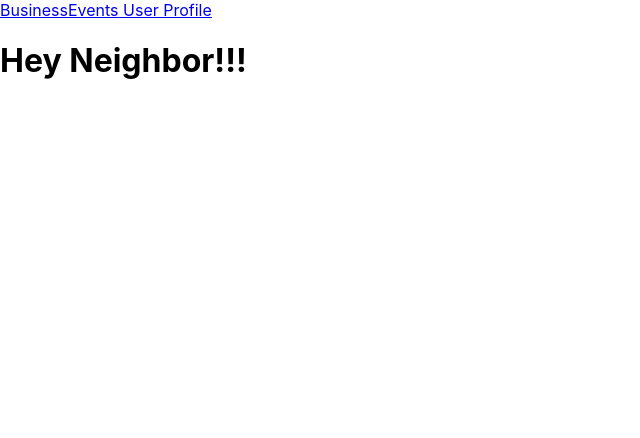
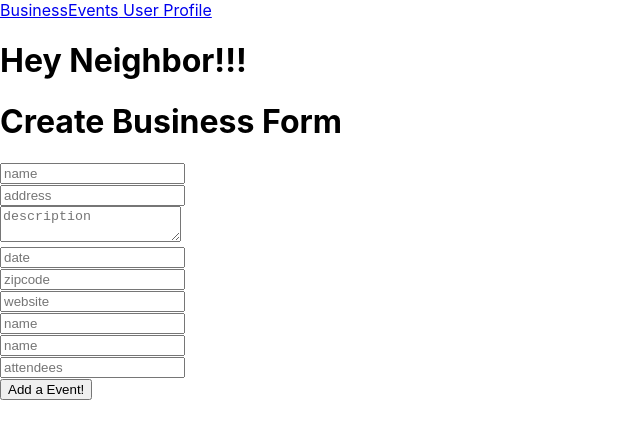
Before and after one commit to andrewliu1988/Hey-Neigbor, a React (Create React App) app in the folder client/: page /create_event in a window 1280 px wide. Shown: the top 438 px of the page, without its empty margins (0-640 px from the left). Built offline with nearby package versions, Linux system fonts and the light colour scheme.

Commit message:
create event form

```diff
--- a/client/src/App.js
+++ b/client/src/App.js
@@ -7,6 +7,7 @@ import BusinessDetails from './components/BusinessDetails'
 import EventDetails from './components/EventDetails'
 import UserProfile from './pages/UserProfile'
 import CreateBusinessForm from './components/CreateBusinessForm'
+import CreateEventForm from './components/CreateEventForm'
 
 function App() {
   return (
@@ -25,6 +26,7 @@ function App() {
           <Route exact path="/event_details/:id" component={EventDetails} />
           <Route exact path="/user_profile/:id" component={UserProfile} />
           <Route exact path="/create_business" component={CreateBusinessForm} />
+          <Route exact path="/create_event" component={CreateEventForm} />
         </Switch>
       </main>
     </div>
--- a/client/src/components/CreateEventForm.jsx
+++ b/client/src/components/CreateEventForm.jsx
@@ -0,0 +1,101 @@
+import React, {useEffect} from 'react'
+import {connect} from 'react-redux'
+import {CreateNewEvent, UploadEvent} from '../store/actions/UserAction'
+
+const mapStateToProps =({userState}) => {
+  return{userState}
+}
+
+const mapDispatchToProps = (dispatch) => {
+  return {
+    setCreateEvent: (formName, formValue) => dispatch(CreateNewEvent(formName, formValue)),
+    setUploadEvent: (formData) => dispatch(UploadEvent(formData))
+  }
+}
+
+const CreateEventForm = (props) => {
+
+  const handleChange=(e) => {
+    props.setCreateEvent(e.target.name, e.target.value)
+  }
+  return (
+    <div>
+      <h1>Create Business Form</h1>
+      <form>
+        <input
+            type='hidden'
+            name='user_id'
+            value = {props.userState.user_id}
+        />
+        <input
+            name="name"
+            placeholder="name"
+            value = {props.userState.name}
+            onChange={handleChange}
+            className="input-feild"/>
+            <br/>
+        <input
+            name="address"
+            placeholder="address"
+            value = {props.userState.address}
+            onChange={handleChange}
+            className="input-feild"/>
+            <br/>
+        <textarea
+            name="description"
+            placeholder="description"
+            value = {props.userState.description}
+            onChange={handleChange}
+            className="input-feild"/>
+            <br/>
+        <input
+            name="date"
+            placeholder="date"
+            value = {props.userState.date}
+            onChange={handleChange}
+            className="input-feild"/>
+            <br/>
+        <input
+            name="zipcode"
+            placeholder="zipcode"
+            value = {props.userState.zipcode}
+            onChange={handleChange}
+            className="input-feild"/>
+            <br/>
+        <input
+            name="website"
+            placeholder="website"
+            value = {props.userState.website}
+            onChange={handleChange}
+            className="input-feild"/>
+            <br/>
+        <input
+            name="name"
+            placeholder="name"
+            value = {props.userState.longitude}
+            onChange={handleChange}
+            className="input-feild"/>
+            <br/>
+        <input
+            name="name"
+            placeholder="name"
+            value = {props.userState.langitude}
+            onChange={handleChange}
+            className="input-feild"/>
+            <br/>
+        <input
+            name="attendees"
+            placeholder="attendees"
+            value = {props.userState.attendees}
+            onChange={handleChange}
+            className="input-feild"/>
+          <br/>
+
+          <button>Add a Event!</button>
+      </form>
+    </div>
+  )
+}
+
+
+export default connect(mapStateToProps, mapDispatchToProps)(CreateEventForm)
--- a/client/src/pages/UserProfile.js
+++ b/client/src/pages/UserProfile.js
@@ -28,6 +28,9 @@ const UserProfile = (props) => {
       <h1>User Profile</h1>
       <button onClick={() => props.history.push('/create_business')}>
         Create Business
+      </button>
+      <button onClick={() => props.history.push('/create_event')}>
+        Create Event
       </button>
 
       <div className="user-business">
```
